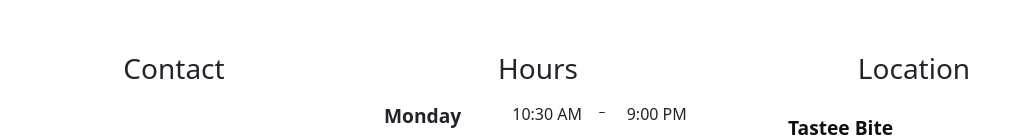
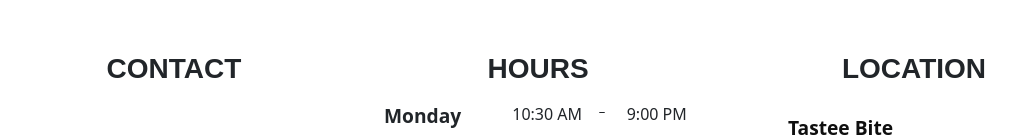
Before and after one commit to Trianglium/resturant, a React (Create React App) app: page / in a window 1280 px wide. Shown: the part 1757-1894 px from the top of the page, without its empty margins (90-1106 px from the left). Built offline with nearby package versions, Linux system fonts and the light colour scheme; the HTML template or start-up script is replaced by a standard one; a web font is replaced by a local one.

Commit message:
Update Header styles

```diff
--- a/src/info/Contact.component.js
+++ b/src/info/Contact.component.js
@@ -6,7 +6,7 @@ import {CopyToClipboard} from 'react-copy-to-clipboard';
 function ContactSection(props) {
     return(
         <div className="flex-column-form">
-            <h3 className='text-center'>
+            <h3 className='text-center about-h'>
             Contact
             </h3>
             <div className="flex-column-form">
--- a/src/info/Hours.component.js
+++ b/src/info/Hours.component.js
@@ -3,7 +3,7 @@ import React from 'react';
 function HoursSection() {
     return(
         <div className="opening-time">
-            <h3 className='text-center'>
+            <h3 className='text-center about-h'>
             Hours
             </h3>
             <table id="hours-of-operation" class="table table-borderless ws-no-wrap">
--- a/src/info/Location.component.js
+++ b/src/info/Location.component.js
@@ -5,7 +5,7 @@ import {CopyToClipboard} from 'react-copy-to-clipboard';
 function LocationSection(props) {
     return(
         <div className="contact-adress">
-            <h3 className='text-center'>
+            <h3 className='text-center about-h'>
             Location
             </h3>
             <div className='card-borderless my-1 px-4'>
```
